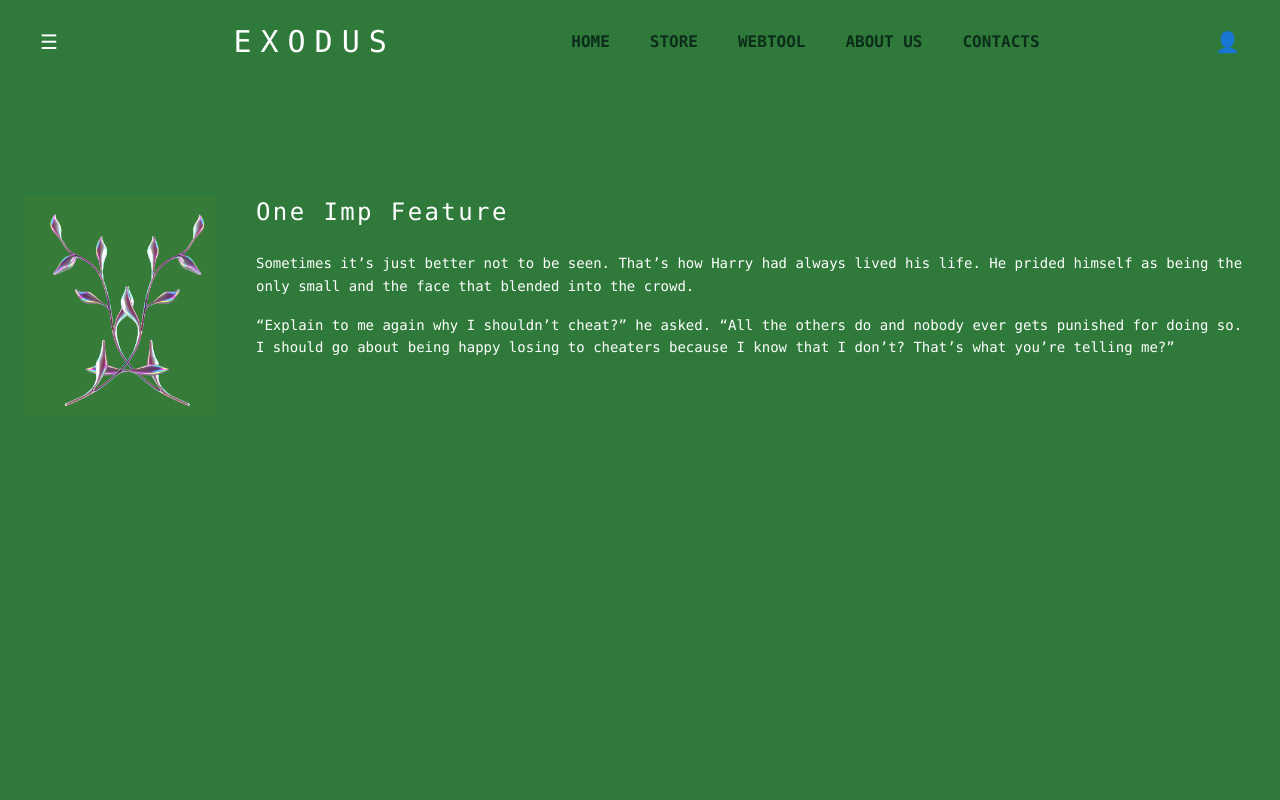
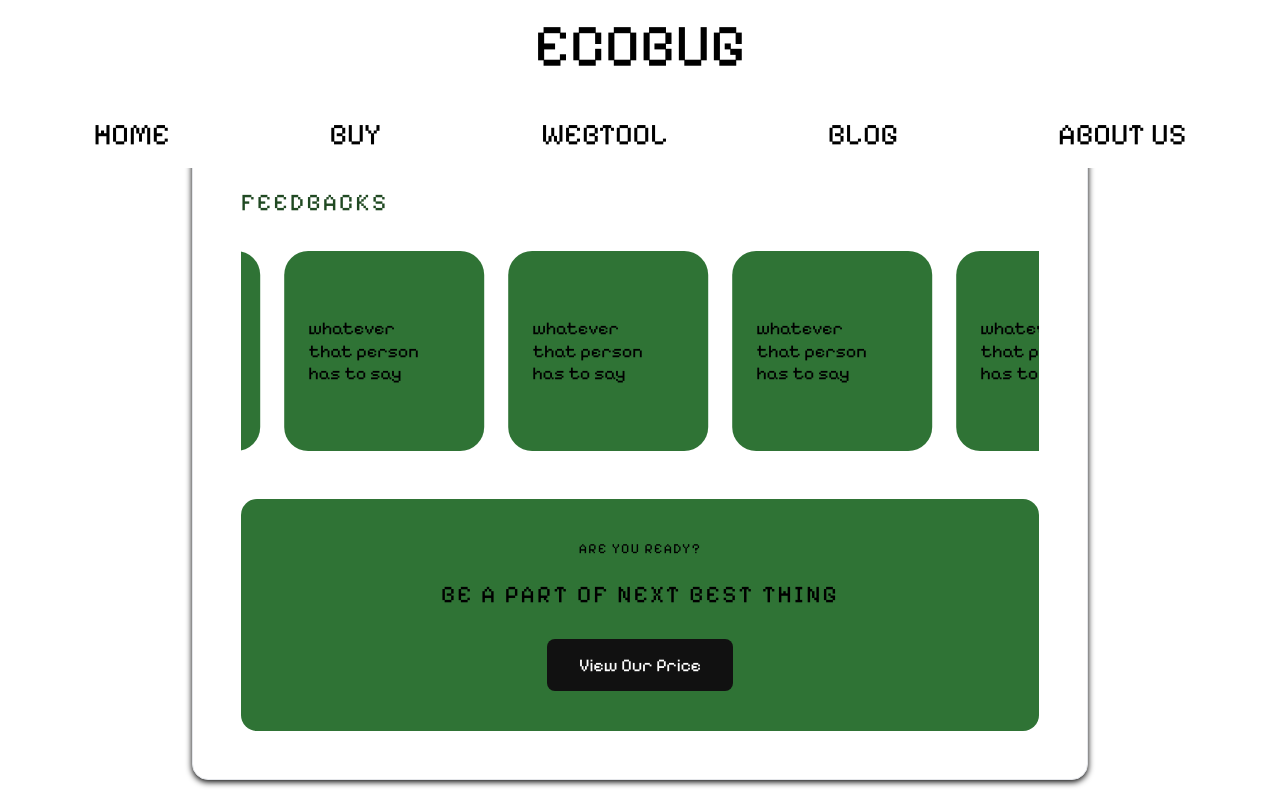
Before and after one commit to Mat-hew-24/EcoBug-Site, a Next.js app: page / in a window 1280 px wide. Built offline with nearby package versions, Linux system fonts and the light colour scheme.

Commit message:
feat: made Feedback component with carousel

```diff
--- a/app/page.tsx
+++ b/app/page.tsx
@@ -1,51 +1,14 @@
-import Login from '@/components/forms/Login'
-import Signup from '@/components/forms/SignUp'
+// import Login from '@/components/forms/Login'
+// import Signup from '@/components/forms/SignUp'
 import Navbar from '@/components/shared/Navbar'
+import Feedbacks from '@/pageComponents/Feedbacks/page'
+import Page1 from '@/pageComponents/Page1/page'
 
 export default function Home() {
   return (
-    <div className="min-h-screen bg-[#2f7a3b] text-white font-mono">
-      <header className="flex items-center justify-between px-10 py-6">
-        <div className="text-xl cursor-pointer">☰</div>
-        <h1 className="text-3xl tracking-[0.3em]">EXODUS</h1>
-        <nav className="hidden md:flex gap-10 text-[#0b2d1a] font-bold">
-          <a href="#" className="hover:text-white">HOME</a>
-          <a href="#" className="hover:text-white">STORE</a>
-          <a href="#" className="hover:text-white">WEBTOOL</a>
-          <a href="#" className="hover:text-white">ABOUT US</a>
-          <a href="#" className="hover:text-white">CONTACTS</a>
-        </nav>
-        <div className="text-xl cursor-pointer">👤</div>
-      </header>
-      <section className="flex justify-center mt-28 px-6">
-        <div>
-          <div className="flex flex-row items-start gap-10">
-            <img
-              src="/plant.png"
-              alt="Decorative plant"
-              className="w-48 mx-auto md:mx-0"
-            />
-            <div>
-              <h2 className="text-2xl mb-6 tracking-widest">
-                One Imp Feature
-              </h2>
-
-              <p className="text-sm leading-relaxed mb-4">
-                Sometimes it’s just better not to be seen. That’s how Harry had
-                always lived his life. He prided himself as being the only small
-                and the face that blended into the crowd.
-              </p>
-
-              <p className="text-sm leading-relaxed">
-                “Explain to me again why I shouldn’t cheat?” he asked. “All the
-                others do and nobody ever gets punished for doing so. I should
-                go about being happy losing to cheaters because I know that I
-                don’t? That’s what you’re telling me?”
-              </p>
-            </div>
-          </div>
-        </div>
-      </section>
+    <div className='bg-white'>
+      <Navbar />
+      <Feedbacks />
     </div>
-  );
+  )
 }
--- a/components/shared/Navbar.tsx
+++ b/components/shared/Navbar.tsx
@@ -1,41 +1,31 @@
 import { pixelifySans } from '../utils/utils'
+
+type BtnProps = {
+  text: string
+}
+
+function Btn({ text }: BtnProps) {
+  return (
+    <button className={`${pixelifySans.className} text-3xl cursor-pointer`}>
+      {text}
+    </button>
+  )
+}
 
 function SubSection() {
   return (
     <div>
       <div>
-        <h1
-          className={`text-center text-4xl md:text-6xl ${pixelifySans.className}`}
-        >
+        <h1 className={`text-center text-6xl ${pixelifySans.className}`}>
           ECOBUG
         </h1>
       </div>
-      <div className='flex flex-wrap justify-center gap-6 md:gap-10 lg:gap-40 mt-6 md:mt-10'>
-        <button
-          className={`${pixelifySans.className} text-xl md:text-3xl cursor-pointer`}
-        >
-          HOME
-        </button>
-        <button
-          className={`text-xl md:text-3xl ${pixelifySans.className} cursor-pointer`}
-        >
-          BUY
-        </button>
-        <button
-          className={`text-xl md:text-3xl ${pixelifySans.className} cursor-pointer`}
-        >
-          WEBTOOL
-        </button>
-        <button
-          className={`text-xl md:text-3xl ${pixelifySans.className} cursor-pointer`}
-        >
-          BLOG
-        </button>
-        <button
-          className={`text-xl md:text-3xl ${pixelifySans.className} cursor-pointer`}
-        >
-          ABOUT US
-        </button>
+      <div className='flex flex-wrap justify-center  gap-16 lg:gap-40 gap-y-6 mt-6 md:mt-10'>
+        <Btn text='HOME' />
+        <Btn text='BUY' />
+        <Btn text='WEBTOOL' />
+        <Btn text='BLOG' />
+        <Btn text='ABOUT US' />
       </div>
     </div>
   )
--- /dev/null
+++ b/pageComponents/Feedbacks/page.tsx
@@ -0,0 +1,73 @@
+import { pixelifySans } from '@/components/utils/utils'
+const style = (
+  <style>{`
+        @keyframes scroll {
+          0% { transform: translateX(0); }
+          100% { transform: translateX(-50%); }
+        }
+        .animate-scroll {
+          animation: scroll 15s linear infinite;
+        }
+        /* Pauses the animation when the user hovers over the container */
+        .animate-scroll:hover {
+          animation-play-state: paused;
+        }
+      `}</style>
+)
+
+export default function Feedbacks() {
+  const feedbackItems = [1, 2, 3, 4, 5] // define the data
+  return (
+    <>
+      {style}
+      <div className='min-h-screen flex items-end'>
+        <div className='max-w-4xl w-full mx-auto bg-white rounded-2xl border border-gray-200 shadow-[0px_2px_6px_#000] p-8 md:p-12 mb-5 overflow-hidden'>
+          <div
+            className={`text-[#204922] uppercase tracking-widest text-2xl mb-8 ${pixelifySans.className}`}
+          >
+            Feedbacks
+          </div>
+          <div className='flex flex-col gap-12'>
+            <div className='overflow-hidden w-full relative'>
+              <div className='flex gap-6 w-max animate-scroll'>
+                {[...feedbackItems, ...feedbackItems].map((item, index) => (
+                  <div
+                    key={index}
+                    className='bg-[#2f7335] shrink-0 w-[200px] h-[200px] rounded-3xl p-6 flex items-center cursor-pointer'
+                  >
+                    <p
+                      className={`text-black text-lg leading-tight ${pixelifySans.className}`}
+                    >
+                      whatever
+                      <br />
+                      that person
+                      <br />
+                      has to say
+                    </p>
+                  </div>
+                ))}
+              </div>
+            </div>
+            <div className='bg-[#2f7335] rounded-2xl p-10 flex flex-col items-center justify-center text-center gap-5'>
+              <p
+                className={`text-black text-sm tracking-widest uppercase ${pixelifySans.className}`}
+              >
+                Are you ready?
+              </p>
+              <h2
+                className={`text-black text-xl md:text-2xl tracking-widest uppercase ${pixelifySans.className}`}
+              >
+                Be a part of next best thing
+              </h2>
+              <button
+                className={`mt-2 px-8 py-3 bg-[#111] text-white rounded-lg text-lg hover:bg-black transition-colors cursor-pointer ${pixelifySans.className}`}
+              >
+                View Our Price
+              </button>
+            </div>
+          </div>
+        </div>
+      </div>
+    </>
+  )
+}
--- /dev/null
+++ b/pageComponents/Page1/page.tsx
@@ -0,0 +1,37 @@
+export default function Page1() {
+  return (
+    <>
+      <div className='min-h-screen bg-[#2f7a3b] text-white font-mono'>
+        <section className='flex justify-center py-24 px-6'>
+          <div>
+            <div className='flex flex-row items-start gap-10'>
+              <img
+                src='/plant.png'
+                alt='Decorative plant'
+                className='w-48 mx-auto md:mx-0'
+              />
+              <div>
+                <h2 className='text-2xl mb-6 tracking-widest'>
+                  One Imp Feature
+                </h2>
+
+                <p className='text-sm leading-relaxed mb-4'>
+                  Sometimes it’s just better not to be seen. That’s how Harry
+                  had always lived his life. He prided himself as being the only
+                  small and the face that blended into the crowd.
+                </p>
+
+                <p className='text-sm leading-relaxed'>
+                  “Explain to me again why I shouldn’t cheat?” he asked. “All
+                  the others do and nobody ever gets punished for doing so. I
+                  should go about being happy losing to cheaters because I know
+                  that I don’t? That’s what you’re telling me?”
+                </p>
+              </div>
+            </div>
+          </div>
+        </section>
+      </div>
+    </>
+  )
+}
```
